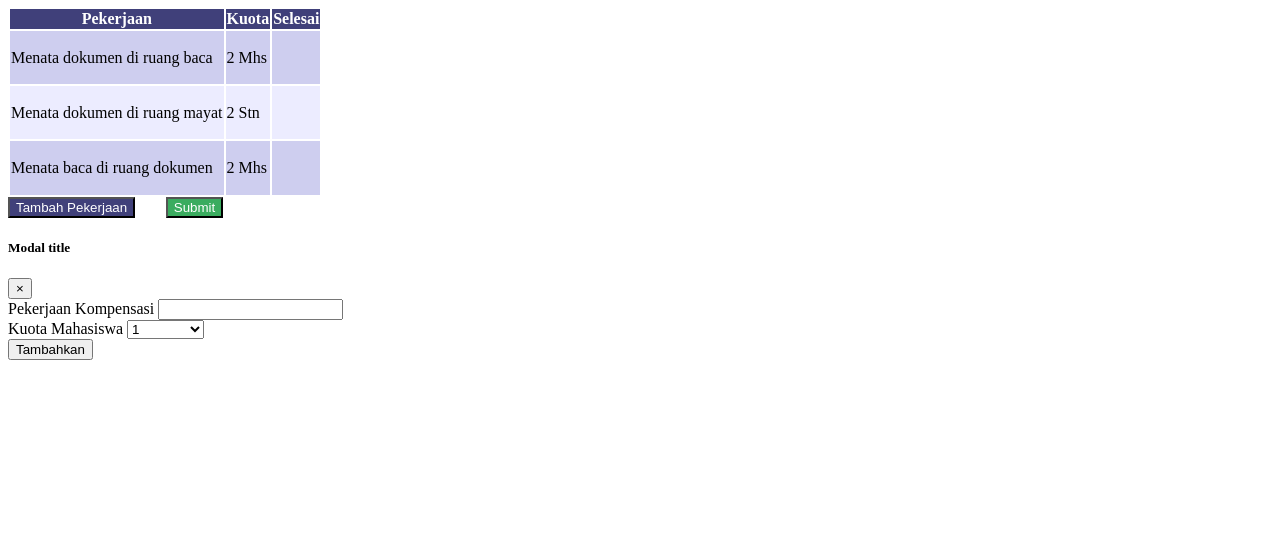
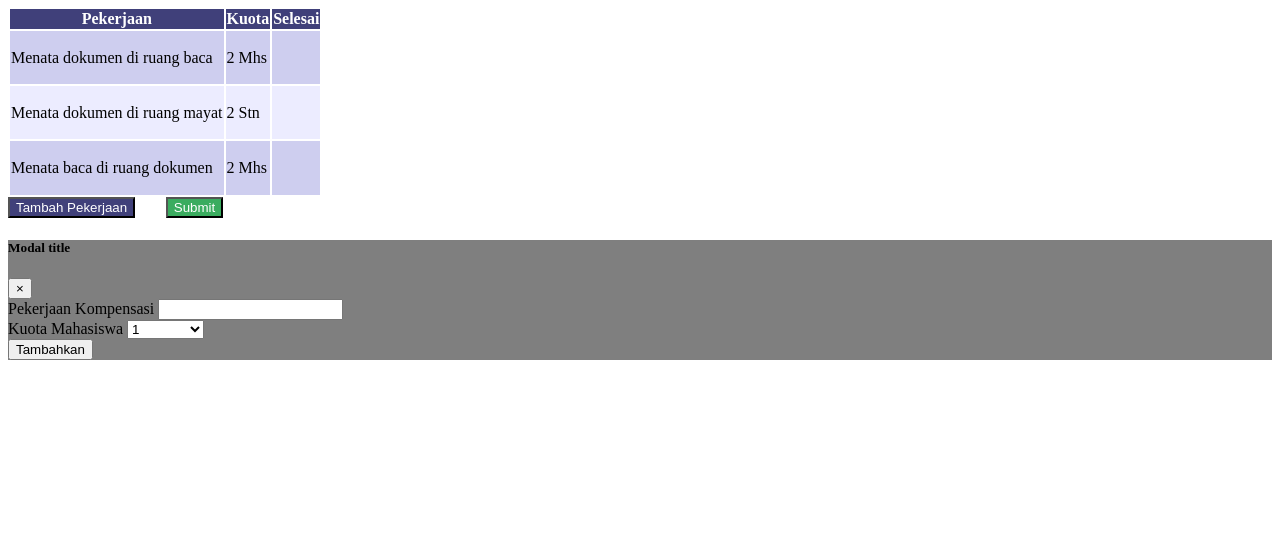
Before and after one commit to fardhanardhi/jti-website, a PHP site: page /module/dosen/home.php in a window 1280 px wide. Shown: the part 1136-1695 px from the top of the page. Run offline with PHP 8.4, Linux system fonts and the light colour scheme.

Commit message:
Membenarkan modal Home Dosen

```diff
--- a/css/dosen.css
+++ b/css/dosen.css
@@ -56,3 +56,7 @@
 #dosenHomepage .judul {
   font-size: 1.2em;
 }
+
+#dosenHomepage #exampleModalCenter {
+  background-color: rgba(0, 0, 0, 0.5)
+}
--- a/module/dosen/home.php
+++ b/module/dosen/home.php
@@ -175,7 +175,7 @@
                 </form>
               </div>
               <!-- Modal -->
-                <div class="modal fade" id="exampleModalCenter" tabindex="-6" role="dialog" aria-labelledby="exampleModalCenterTitle" aria-hidden="true">
+                <div class="modal fade" id="exampleModalCenter" tabindex="-1" role="dialog" aria-labelledby="exampleModalCenterTitle" aria-hidden="true" data-backdrop="false">
                   <div class="modal-dialog modal-dialog-centered" role="document">
                     <div class="modal-content">
                       <div class="modal-header">
```
